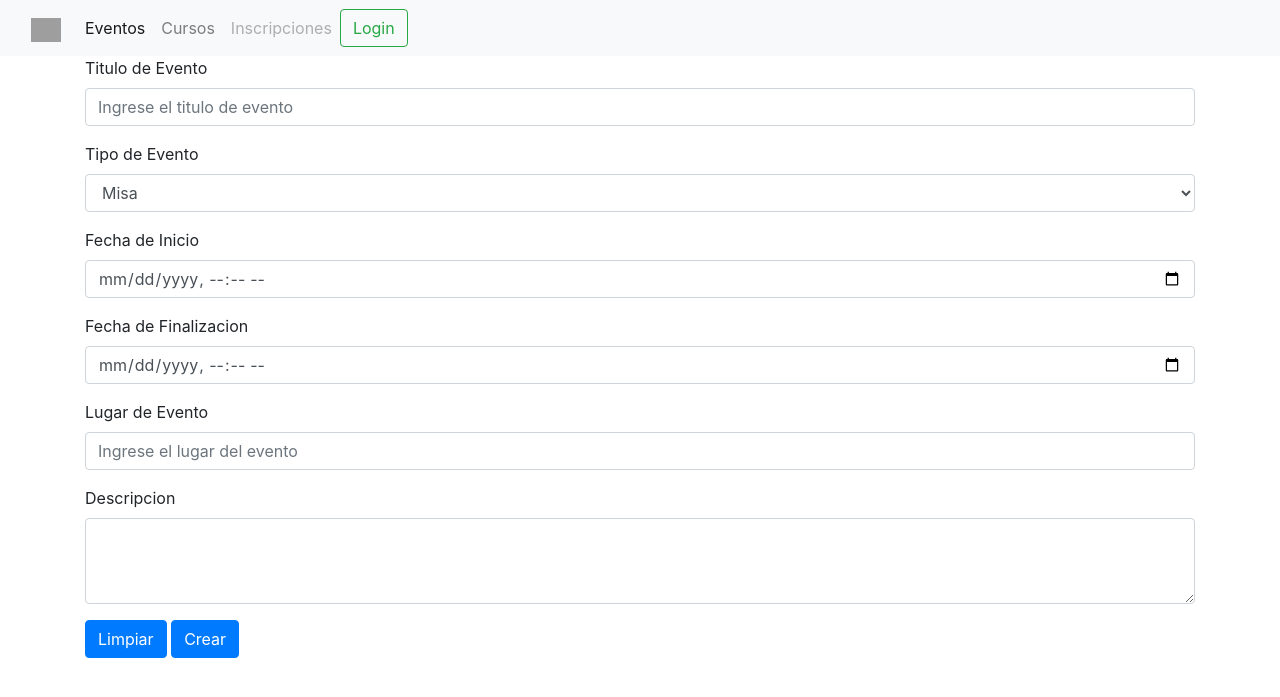
After one commit to anze28/proj-software, a PHP site: the page made by application/views/evento/View_crear_evento.php in a window 1280 px wide. The commit adds this page. Shown: the top 697 px of the page. Run offline with PHP 8.4, Linux system fonts and the light colour scheme; the template is opened without the code that fills it, so the values that code supplies are empty; grey boxes are pictures that could not be loaded.

Commit message:
Tercer Pull

```diff
--- /dev/null
+++ b/application/views/evento/View_crear_evento.php
@@ -0,0 +1,115 @@
+<!DOCTYPE html>
+<html lang="en">
+<head>
+    <meta charset="UTF-8">
+    <meta http-equiv="X-UA-Compatible" content="IE=edge">
+    <meta name="viewport" content="width=device-width, initial-scale=1.0">
+    <title>Document</title>
+    <link rel="stylesheet" href="<?php echo base_url();?>/css/bootstrap.min.css">
+    <script src="<?php echo base_url();?>/js/jquery.slim.min.js"></script>
+    <script src="https://cdn.jsdelivr.net/npm/popper.js@1.16.1/dist/umd/popper.min.js"></script>
+    <script src="https://cdn.jsdelivr.net/npm/bootstrap@4.6.1/dist/js/bootstrap.bundle.min.js"></script>
+    <script src="https://ajax.googleapis.com/ajax/libs/jquery/3.5.1/jquery.min.js"></script>
+</head>
+<body>
+<nav class="navbar navbar-expand-lg navbar-light bg-light">
+        <div class="container-fluid">
+            <a class="navbar-brand" href="#">
+                <img src="/docs/5.0/assets/brand/bootstrap-logo.svg" alt="" width="30" height="24">
+            </a>
+            <button class="navbar-toggler" type="button" data-bs-toggle="collapse" data-bs-target="#navbarSupportedContent" aria-controls="navbarSupportedContent" aria-expanded="false" aria-label="Toggle navigation">
+            <span class="navbar-toggler-icon"></span>
+            </button>
+            <div class="collapse navbar-collapse" id="navbarSupportedContent">
+            <ul class="navbar-nav me-auto mb-2 mb-lg-0">
+                <li class="nav-item">
+                    <a class="nav-link active" aria-current="page" href="#">Eventos</a>
+                </li>
+                <li class="nav-item">
+                    <a class="nav-link" href="#">Cursos</a>
+                </li>
+                <li class="nav-item">
+                    <a class="nav-link disabled" href="#" tabindex="-1" aria-disabled="true">Inscripciones</a>
+                </li>
+            </ul>
+            <form class="d-flex">
+                <button class="btn btn-outline-success" type="submit">Login</button>
+            </form>
+            </div>
+        </div>
+        </nav>
+        <div class="container">
+            <form>
+                <div class="form-group">
+                    <label>Titulo de Evento</label>
+                    <input type="email" class="form-control" id="txb_titulo" placeholder="Ingrese el titulo de evento">
+                </div>
+                <div class="form-group">
+                    <label>Tipo de Evento</label>
+                    <select class="form-control " id="txb_tipo">
+                        <option>Misa</option>
+                        <option>Visita</option>
+                        <option>Viaje</option>
+                    </select>
+                </div>
+                <div class="form-group">
+                    <label>Fecha de Inicio</label>
+                    <input type="datetime-local" class="form-control" id="txb_fecha_inicio"placeholder="Ingrese el titulo de evento">
+                </div>
+                <div class="form-group">
+                    <label>Fecha de Finalizacion</label>
+                    <input type="datetime-local" class="form-control" id="txb_fecha_final">
+                </div>
+                <div class="form-group">
+                    <label>Lugar de Evento</label>
+                    <input type="email" class="form-control" id="txb_lugar" placeholder="Ingrese el lugar del evento">
+                </div>
+
+                <div class="form-group">
+                    <label>Descripcion</label>
+                    <textarea class="form-control" rows="3" id="txb_descripcion"></textarea>
+                </div>
+                <button type="submit" class="btn btn-primary">Limpiar</button>
+                <button type="submit" class="btn btn-primary" onclick="guardar_evento()">Crear</button>
+            </form>
+        </div>
+<script type="text/javascript">
+
+function guardar_evento(){
+    $.ajax({
+    method:"POST",
+    url:"<?php echo site_url("Ctrl_bienvenida/guardar");?>",
+    data:{
+      vtitulo :$("#txb_titulo").val(),
+      vapellidop :$("#txb_apellidoP").val(),
+      vapellidom :$("#txb_apellidoM").val()
+    },
+    success: function(){
+      limpiar_campos();
+    },
+
+});
+
+}
+
+function guardar(){
+  $.ajax({
+    method:"POST",
+    url:"<?php echo site_url("Ctrl_bienvenida/guardar");?>",
+    data:{
+      vnombre :$("#txb_nombre").val(),
+      vapellidop :$("#txb_apellidoP").val(),
+      vapellidom :$("#txb_apellidoM").val()
+    },
+    success: function(){
+      limpiar_campos();
+    },
+
+});
+
+}
+
+
+</script>
+</body>
+</html>
```
Also changed, not shown: application/controllers/Ctrl_evento.php (+6 -1 lines), application/models/Mdl_evento.php (added, +62 -0 lines), application/views/View_head.php (+2 -11 lines), application/views/View_menu.php (added, +55 -0 lines), application/views/evento/View_menu.php (deleted, +0 -15 lines).
